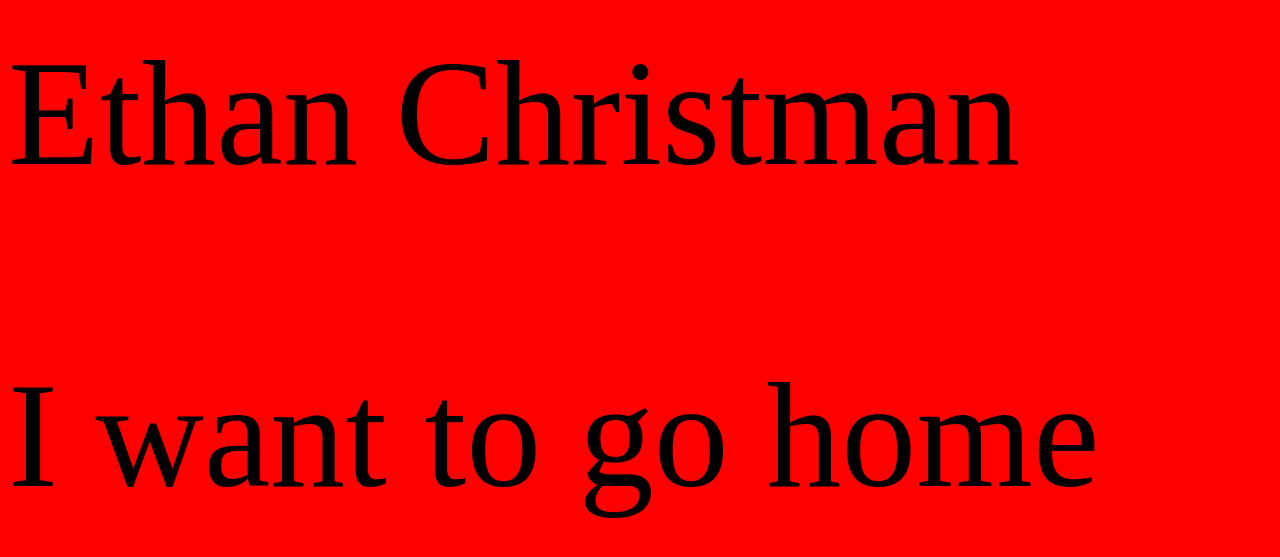
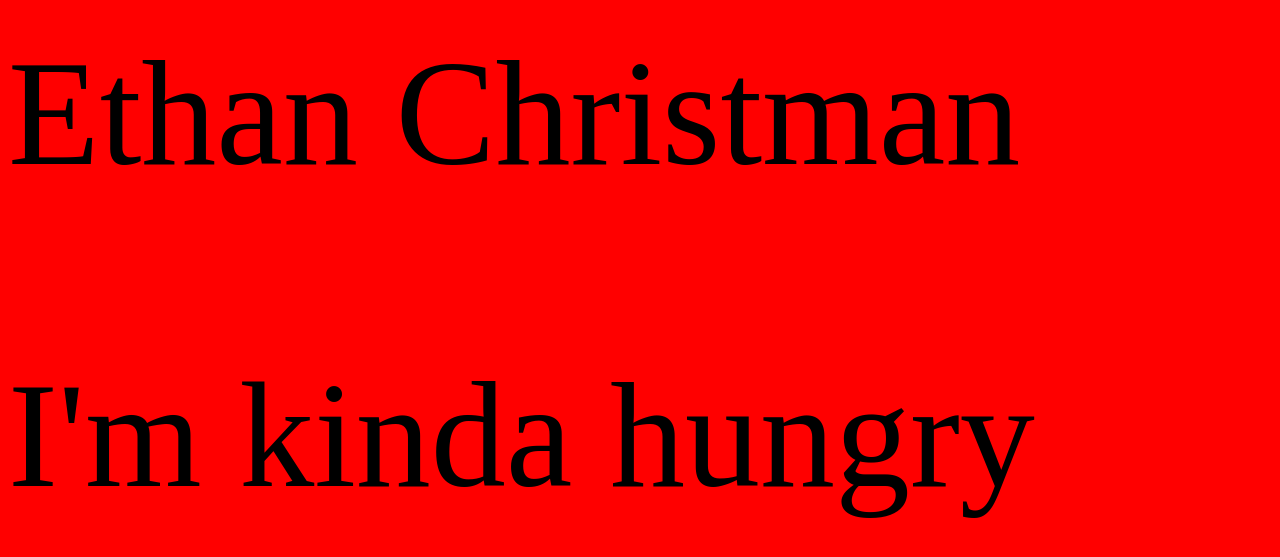
Before and after one commit to echristman1/cs293-final, a plain HTML site: page index.html in a window 1280 px wide. Shown: the part 123-680 px from the top of the page. Drawn offline with Linux system fonts and the light colour scheme.

Commit message:
Update index.html

```diff
--- a/index.html
+++ b/index.html
@@ -8,6 +8,6 @@
     </style>
     <body>
         <p>Ethan Christman</p>
-        <p>I want to go home</p>
+        <p>I'm kinda hungry</p>
     </body>
 </html>
```
